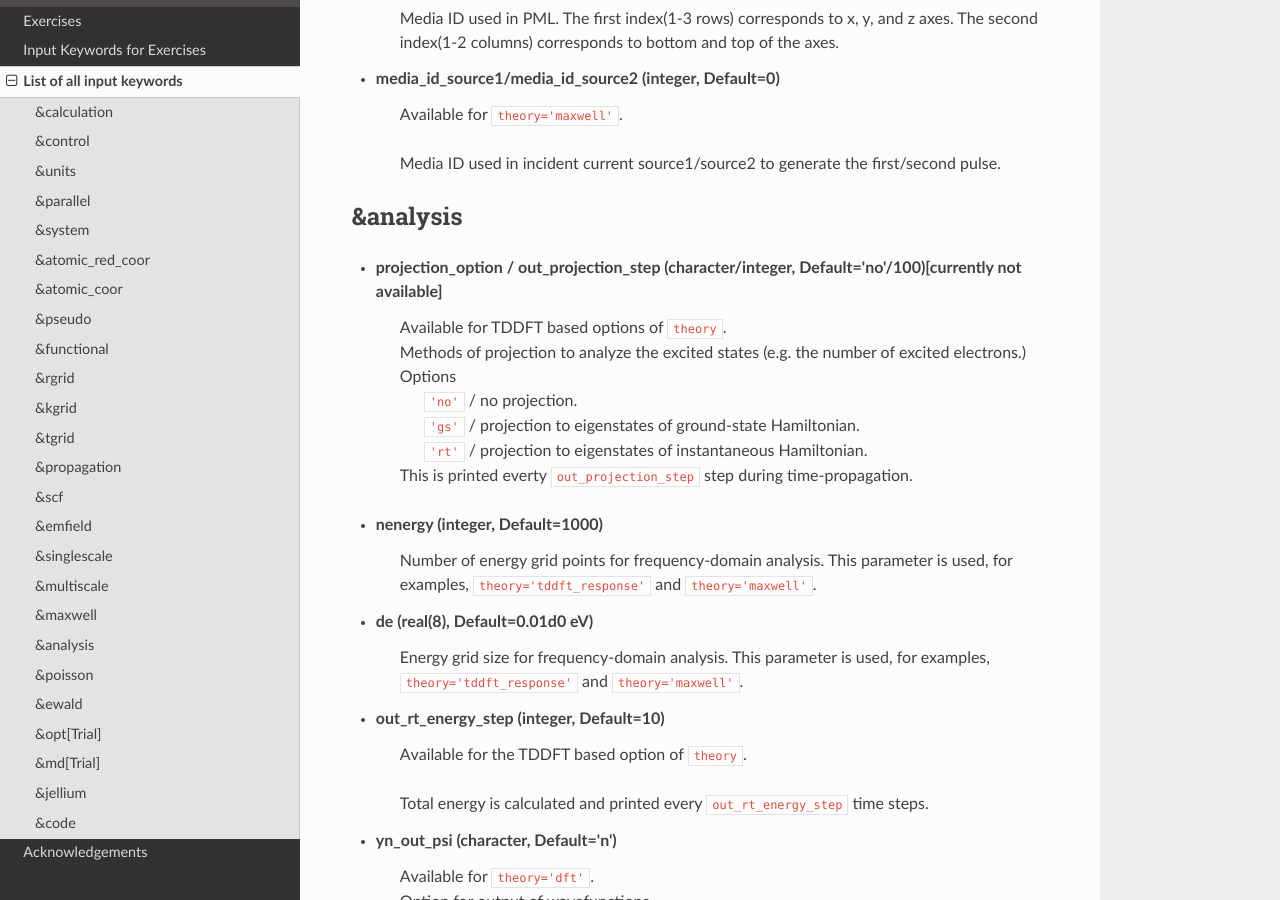
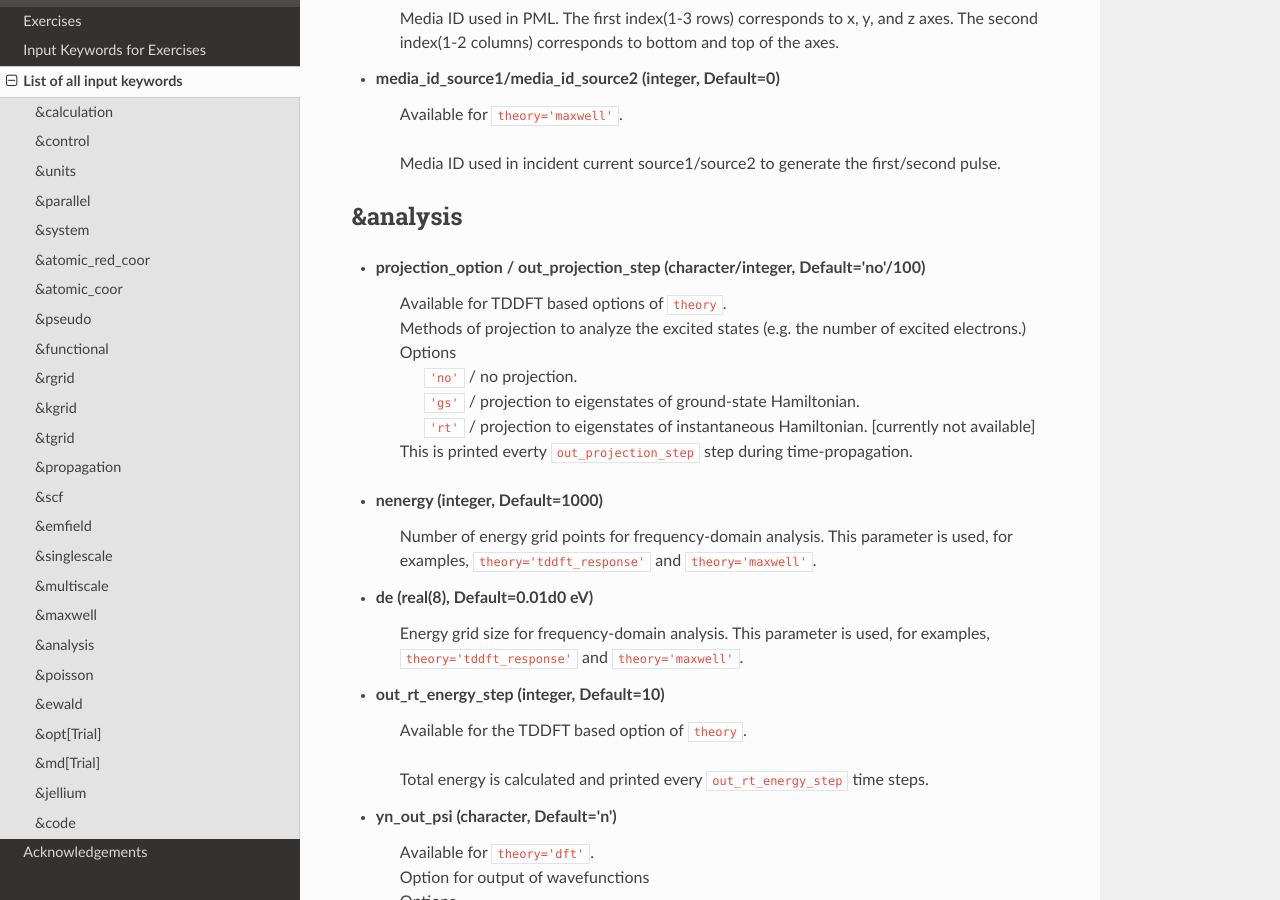
Before and after one commit to SALMON-TDDFT/SALMON-DOCS, a Sphinx documentation site: the page built from source/input_keyword_list.rst, in a window 1280 px wide and 900 px high, scrolled down 25450 px. Built offline with Sphinx 7.4.7 and the Read the Docs theme 2.0.0, drawn with Linux system fonts in a browser that asks for light colours; formulas are drawn with MathJax 3.

```diff
--- a/source/input_keyword_list.rst
+++ b/source/input_keyword_list.rst
@@ -872,13 +872,13 @@ Input for psudopotentials. Size of array (:) is equal to ``&system/nelem``.
 &analysis
 ---------
 
-- **projection_option / out_projection_step** (character/integer, Default='no'/100)[currently not available]
+- **projection_option / out_projection_step** (character/integer, Default='no'/100)
    | Available for TDDFT based options of ``theory``.
    | Methods of projection to analyze the excited states (e.g. the number of excited electrons.)
    | Options
    |   ``'no'`` / no projection.
    |   ``'gs'`` / projection to eigenstates of ground-state Hamiltonian.
-   |   ``'rt'`` / projection to eigenstates of instantaneous Hamiltonian.
+   |   ``'rt'`` / projection to eigenstates of instantaneous Hamiltonian. [currently not available]
    | This is printed everty ``out_projection_step`` step during time-propagation.
 
 - **nenergy** (integer, Default=1000)
```
